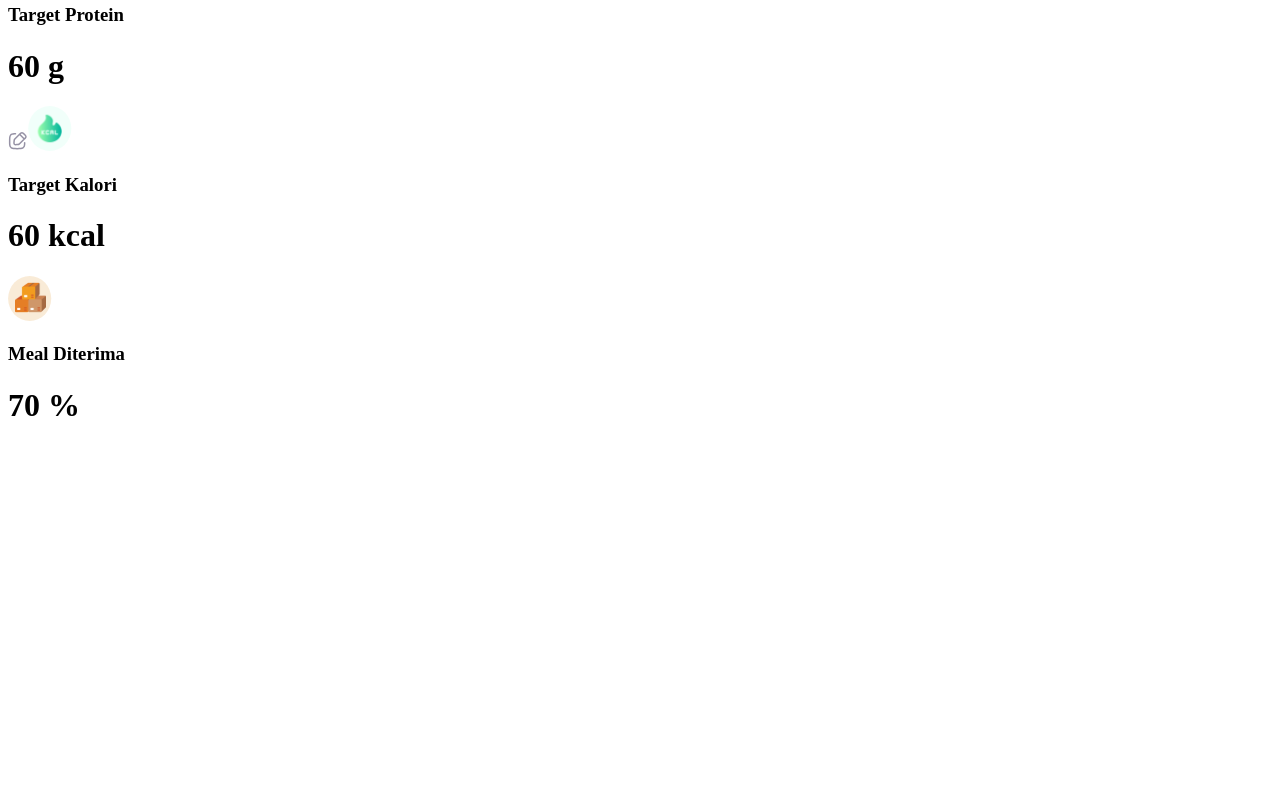
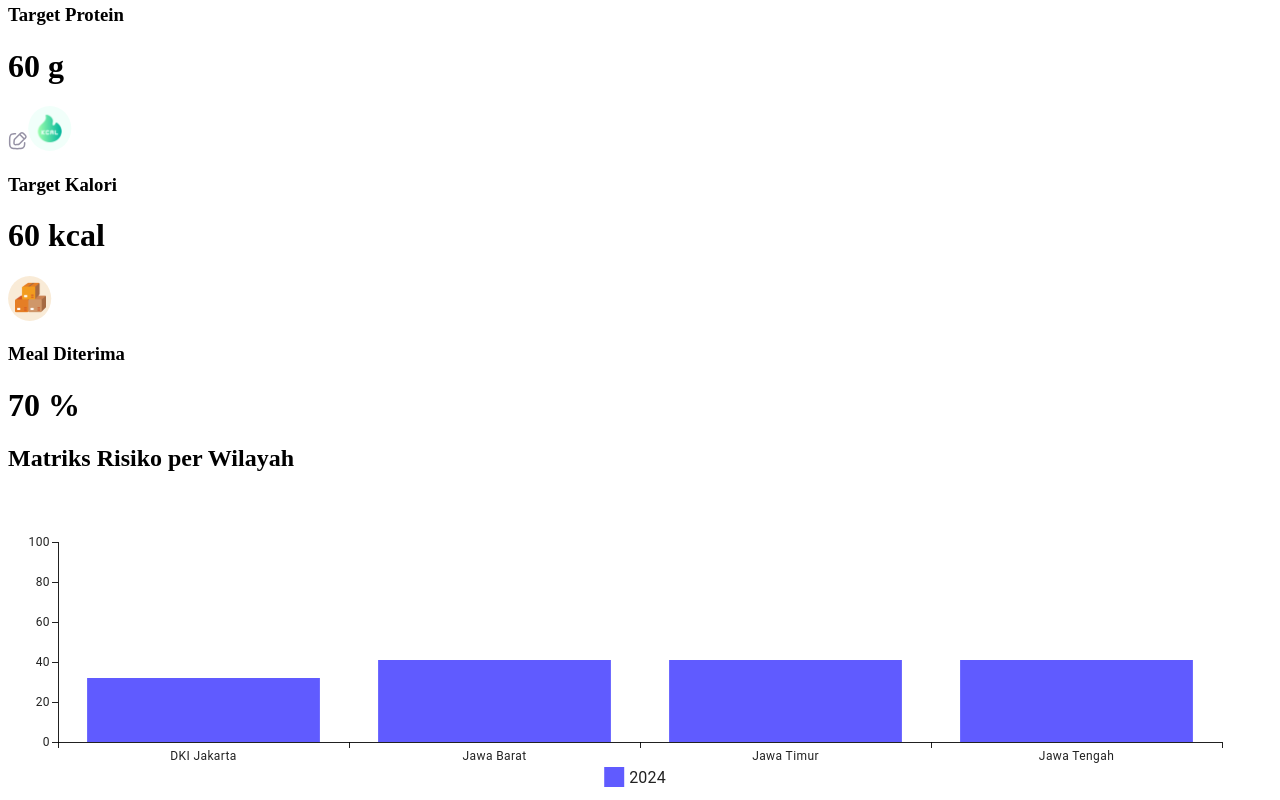
Before and after one commit to swiftee19/GiziNusa-FrontEnd, a React (Vite) app in the folder app/: page /mealplans in a window 1280 px wide. Shown: the part 941-1741 px from the top of the page. Before the commit the page ends 1386 px from the top, so only its background shows below. Built offline with nearby package versions, Linux system fonts and the light colour scheme.

Commit message:
feat: riskMatrixGraph.tsx

```diff
--- a/app/package.json
+++ b/app/package.json
@@ -10,6 +10,10 @@
     "preview": "vite preview"
   },
   "dependencies": {
+    "@emotion/react": "^11.13.3",
+    "@emotion/styled": "^11.13.0",
+    "@mui/material": "^6.1.5",
+    "@mui/x-charts": "^7.22.0",
     "react": "^18.3.1",
     "react-dom": "^18.3.1",
     "react-router-dom": "^6.27.0"
--- a/app/src/components/general/sidebar/sidebar.tsx
+++ b/app/src/components/general/sidebar/sidebar.tsx
@@ -7,7 +7,7 @@ import SidebarButton from "./sidebarButton";
 export default function Sidebar() {
   return (
     <div className="flex flex-col py-10">
-      <div className="flex items-center gap-4 pb-2 px-4">
+      <div className="flex items-center gap-4 pb-8 px-4">
         <img className="size-10" src="/GiziNusa_icon.svg" alt="GiziNusa icon" />
         <h2 className="text-secondary font-bold text-xl">GiziNusa</h2>
       </div>
--- /dev/null
+++ b/app/src/components/mealPlansPage/riskMatrixGraph/riskMatrixGraph.tsx
@@ -0,0 +1,56 @@
+import { BarChart } from "@mui/x-charts";
+
+export default function RiskMatrixGraph() {
+  const dataset = [
+    { region: "DKI Jakarta", value: 32 },
+    { region: "Jawa Barat", value: 41 },
+    { region: "Jawa Timur", value: 41 },
+    { region: "Jawa Tengah", value: 41 },
+  ];
+
+  return (
+    <>
+      <div className="flex flex-col p-4 bg-white rounded-xl w-full h-full border-2 border-solid border-lightgray">
+        <h2 className="text-zinc-600">Matriks Risiko per Wilayah</h2>
+        <BarChart
+          height={300}
+          dataset={dataset}
+          title="Matriks Risiko per Wilayah"
+          xAxis={[
+            {
+              id: "barCategories",
+              dataKey: "region",
+              scaleType: "band",
+            },
+          ]}
+          yAxis={[
+            {
+              id: "valueAxis",
+              min: 0,
+              max: 100, // Set y-axis range from 0 to 100
+            },
+          ]}
+          series={[
+            {
+              label: "2024", // Label for legend
+              dataKey: "value",
+              color: "#605BFF", // Set bar color to purple
+            },
+          ]}
+          slotProps={{
+            legend: {
+              direction: "row",
+              position: {
+                vertical: "bottom",
+                horizontal: "middle",
+              },
+              padding: {
+                top: 80,
+              },
+            },
+          }}
+        />
+      </div>
+    </>
+  );
+}
--- /dev/null
+++ b/app/src/components/mealPlansPage/targetBoxes/changeTargetValueModal.tsx
@@ -0,0 +1,89 @@
+import { useEffect, useState } from "react";
+
+interface ChangeTargetValueModalProps {
+  isModalOpen: boolean;
+  closeModal: () => void;
+  icon: string;
+  target: string;
+  targetValue: string;
+  changeTargetFunction?: (newTargetValue: number) => void;
+}
+
+export default function ChangeTargetValueModal({
+  isModalOpen,
+  closeModal,
+  icon,
+  target,
+  targetValue,
+  changeTargetFunction,
+}: ChangeTargetValueModalProps) {
+  const [
+    initialReceivedTargetValueNumber,
+    setinitialReceivedTargetValueNumber,
+  ] = useState(targetValue.split(" ")[0]);
+  const [
+    initialReceivedTargetValueMetric,
+    setinitialReceivedTargetValueMetric,
+  ] = useState(targetValue.split(" ")[1]);
+
+  const [modalTargetValue, setmodalTargetValue] = useState<string>(
+    initialReceivedTargetValueNumber
+  );
+
+  const updateTargetValue = () => {
+    if (!changeTargetFunction) return;
+
+    changeTargetFunction(Number(modalTargetValue));
+    closeModal();
+  };
+
+  useEffect(() => {
+    setinitialReceivedTargetValueNumber(targetValue.split(" ")[0]);
+    setinitialReceivedTargetValueMetric(targetValue.split(" ")[1]);
+    setmodalTargetValue(targetValue.split(" ")[0]);
+  }, [targetValue]);
+
+  return (
+    <>
+      {isModalOpen && (
+        <div className="fixed left-0 top-0 w-screen h-screen z-10 flex items-center justify-center bg-thinOverlay">
+          <div className="relative w-1/5 flex flex-col gap-2 bg-white p-4 rounded-xl">
+            <img
+              className="absolute -top-2 -right-2 size-6 bg-offwhite rounded-full hover:cursor-pointer"
+              src="/mealPlansPage/targetBoxes/close_icon.svg"
+              alt="close icon"
+              onClick={() => {
+                closeModal();
+              }}
+            />
+            <div className="flex gap-2 items-center">
+              <img className="size-14" src={icon} alt="target icon" />
+              <h2 className="text-gray">{target}</h2>
+            </div>
+            <div className="w-full flex items-center gap-2">
+              <input
+                className="px-4 py-1 rounded-full w-full border border-solid border-gray bg-offwhite focus:outline-none text-lg"
+                value={modalTargetValue}
+                type="text"
+                onChange={(e) => {
+                  e.preventDefault();
+                  const numericValue = e.target.value.replace(/[^0-9]/g, "");
+                  setmodalTargetValue(numericValue);
+                }}
+              />
+              <p className="text-lg pr-4">{initialReceivedTargetValueMetric}</p>
+            </div>
+            <button
+              className="w-full rounded-xl border-none bg-primary py-2 px-4 text-white hover:cursor-pointer"
+              onClick={() => {
+                updateTargetValue();
+              }}
+            >
+              Save
+            </button>
+          </div>
+        </div>
+      )}
+    </>
+  );
+}
--- a/app/src/components/mealPlansPage/targetBoxes/targetBoxSingular.tsx
+++ b/app/src/components/mealPlansPage/targetBoxes/targetBoxSingular.tsx
@@ -1,3 +1,6 @@
+import { useState } from "react";
+import ChangeTargetValueModal from "./changeTargetValueModal";
+
 export interface TargetBoxSingularProps {
   icon: string;
   target: string;
@@ -11,20 +14,42 @@ export default function TargetBoxSingular({
   targetValue,
   changeTargetFunction,
 }: TargetBoxSingularProps) {
+  const [isModalOpen, setisModalOpen] = useState<boolean>(false);
+
+  const openModal = () => {
+    setisModalOpen(() => true);
+  };
+
+  const closeModal = () => {
+    setisModalOpen(() => false);
+  };
+
   return (
     <>
-      <div className="relative w-fit h-fit p-4 pr-6 rounded-xl flex flex-col items-start justify-start bg-white border-2 border-solid border-lightgray">
+      <div className="relative h-fit p-4 pr-6 rounded-xl flex flex-col items-start justify-start bg-white border-2 border-solid border-lightgray w-full">
         {changeTargetFunction && (
           <img
             className="size-4 absolute top-2 right-2 hover:cursor-pointer"
             src="/mealPlansPage/targetBoxes/edit_icon.svg"
             alt="edit icon"
+            onClick={() => {
+              openModal();
+            }}
           />
         )}
         <img className="size-10" src={icon} alt="target icon" />
         <h3 className="text-gray">{target}</h3>
         <h1 className="text-black">{targetValue}</h1>
       </div>
+
+      <ChangeTargetValueModal
+        closeModal={closeModal}
+        icon={icon}
+        isModalOpen={isModalOpen}
+        target={target}
+        targetValue={targetValue}
+        changeTargetFunction={changeTargetFunction}
+      />
     </>
   );
 }
--- a/app/src/pages/mealPlansPage.tsx
+++ b/app/src/pages/mealPlansPage.tsx
@@ -2,6 +2,7 @@ import { useEffect, useState } from "react";
 import SearchBar from "../components/mealPlansPage/searchBar/searchBar";
 import TargetBoxes from "../components/mealPlansPage/targetBoxes/targetBoxes";
 import { TargetBoxSingularProps } from "../components/mealPlansPage/targetBoxes/targetBoxSingular";
+import RiskMatrixGraph from "../components/mealPlansPage/riskMatrixGraph/riskMatrixGraph";
 
 export default function MealPlansPage() {
   const [targetKarbo, setTargetKarbo] = useState<number>(60);
@@ -9,7 +10,9 @@ export default function MealPlansPage() {
   const [targetKalori, setTargetKalori] = useState<number>(60);
   const [mealDiterima, setMealDiterima] = useState<number>(70);
 
-  const [targetBoxesData, settargetBoxesData] = useState<TargetBoxSingularProps[]>([])
+  const [targetBoxesData, settargetBoxesData] = useState<
+    TargetBoxSingularProps[]
+  >([]);
 
   useEffect(() => {
     settargetBoxesData([
@@ -17,39 +20,45 @@ export default function MealPlansPage() {
         icon: "/mealPlansPage/targetBoxes/target_karbo.svg",
         target: "Target Karbo",
         targetValue: `${targetKarbo} g`,
-        changeTargetFunction: (e)=>{setTargetKarbo(e)}
+        changeTargetFunction: (e) => {
+          setTargetKarbo(e);
+        },
       },
       {
         icon: "/mealPlansPage/targetBoxes/target_protein.svg",
         target: "Target Protein",
         targetValue: `${targetProtein} g`,
-        changeTargetFunction: (e)=>{setTargetProtein(e)}
+        changeTargetFunction: (e) => {
+          setTargetProtein(e);
+        },
       },
       {
         icon: "/mealPlansPage/targetBoxes/target_kalori.svg",
         target: "Target Kalori",
         targetValue: `${targetKalori} kcal`,
-        changeTargetFunction: (e)=>{setTargetKalori(e)}
+        changeTargetFunction: (e) => {
+          setTargetKalori(e);
+        },
       },
       {
         icon: "/mealPlansPage/targetBoxes/meal_diterima.svg",
         target: "Meal Diterima",
-        targetValue: `${mealDiterima} %`
-      }
-    ])
-  }, [targetKarbo, targetProtein, targetKalori, mealDiterima])
-
-
+        targetValue: `${mealDiterima} %`,
+      },
+    ]);
+  }, [targetKarbo, targetProtein, targetKalori, mealDiterima]);
 
   return (
     <>
-      <div className="w-full h-full bg-offwhite flex flex-col gap-4 py-8 pl-4">
+      <div className="w-full h-full bg-offwhite flex flex-col gap-4 py-8 px-4">
         <SearchBar />
-        <div className="flex">
-          <div className="w-fit h-fit">
+        <div className="flex h-[40vh] gap-2">
+          <div className="min-w-[30vw] w-fit h-fit">
             <TargetBoxes targetBoxes={targetBoxesData} />
           </div>
-          {/* graph matriks risiko per wilayah */}
+          <div className="w-full">
+            <RiskMatrixGraph />
+          </div>
         </div>
       </div>
     </>
--- a/app/tailwind.config.js
+++ b/app/tailwind.config.js
@@ -24,6 +24,9 @@ export default {
         gray: '#9A9AA9',
         offwhite: '#FAFAFB',
         lightgray: '#ECEEF2',
+      },
+      backgroundColor:{
+        thinOverlay: 'rgba(0,0,0,0.3)',
       }
     },
   },
```
Also changed, not shown: app/public/mealPlansPage/targetBoxes/close_icon.svg (added), 1 other file (tests, documents, lock files or other folders).
